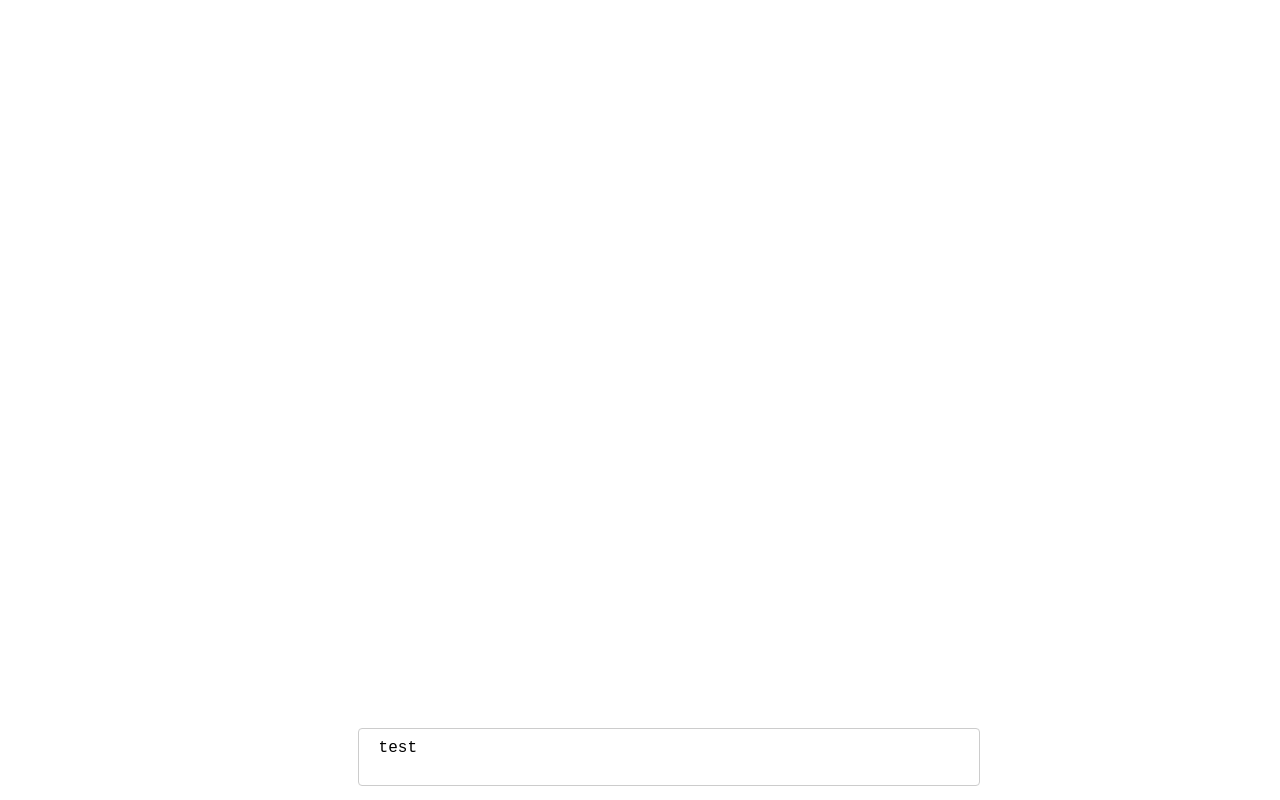
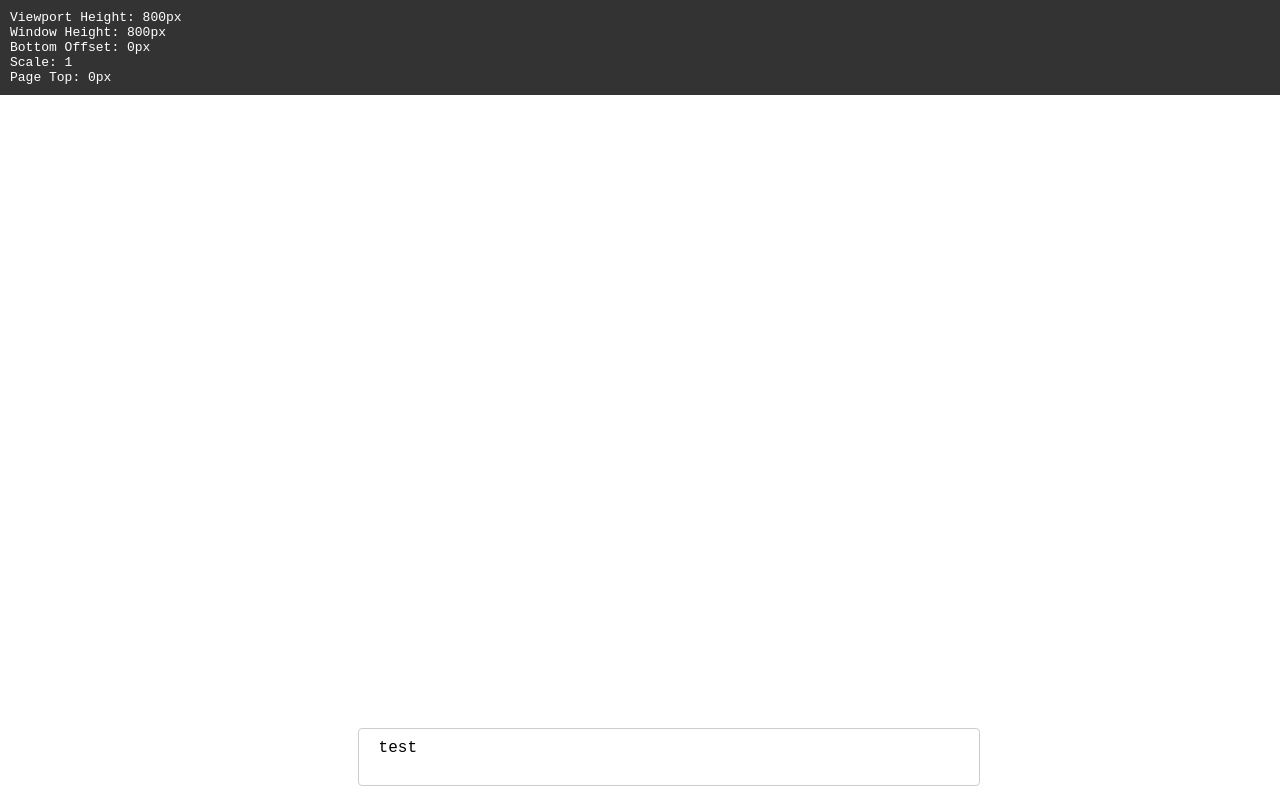
Before and after one commit to esrpmontealegre/iostest, an Angular app: page / in a window 1280 px wide. Built offline with nearby package versions, Linux system fonts and the light colour scheme.

Commit message:
added debug

```diff
--- a/src/app/input-box/input-box.component.html
+++ b/src/app/input-box/input-box.component.html
@@ -1,5 +1,8 @@
+<div class="debug-info">
+    <pre>{{ debugInfo }}</pre>
+</div>
 <div class="input-box-container">
-<div class="input-box">
-    <textarea> test </textarea>
+    <div class="input-box">
+        <textarea> test </textarea>
+    </div>
 </div>
-</div>
--- a/src/app/input-box/input-box.component.scss
+++ b/src/app/input-box/input-box.component.scss
@@ -1,3 +1,20 @@
+.debug-info {
+  position: fixed;
+  top: 0;
+  left: 0;
+  background: rgba(0, 0, 0, 0.8);
+  color: #fff;
+  padding: 10px;
+  font-family: monospace;
+  z-index: 2000;
+  width: 100%;
+
+  pre {
+    margin: 0;
+    white-space: pre-wrap;
+  }
+}
+
 .input-box-container {
   display: flex;
   justify-content: center;
--- a/src/app/input-box/input-box.component.ts
+++ b/src/app/input-box/input-box.component.ts
@@ -8,6 +8,7 @@ import { Component, OnInit, OnDestroy, ElementRef } from '@angular/core';
 export class InputBoxComponent implements OnInit, OnDestroy {
   private visualViewport: any;
   private resizeHandler: () => void;
+  debugInfo: string = 'Waiting for keyboard...';
 
   constructor(private elementRef: ElementRef) {
     // Initialize the resize handler
@@ -15,12 +16,20 @@ export class InputBoxComponent implements OnInit, OnDestroy {
       if (this.visualViewport) {
         const currentHeight = this.visualViewport.height;
         const containerElement = this.elementRef.nativeElement.querySelector('.input-box-container');
+        const bottomOffset = window.innerHeight - this.visualViewport.height;
 
         if (containerElement) {
           // When keyboard appears, viewport height decreases
           // We want to position our input just above the keyboard
           containerElement.style.position = 'fixed';
-          containerElement.style.bottom = `${window.innerHeight - this.visualViewport.height}px`;
+          containerElement.style.bottom = `${bottomOffset}px`;
+
+          // Update debug information
+          this.debugInfo = `Viewport Height: ${currentHeight}px\n` +
+                          `Window Height: ${window.innerHeight}px\n` +
+                          `Bottom Offset: ${bottomOffset}px\n` +
+                          `Scale: ${this.visualViewport.scale}\n` +
+                          `Page Top: ${this.visualViewport.pageTop}px`;
         }
       }
     };
```
